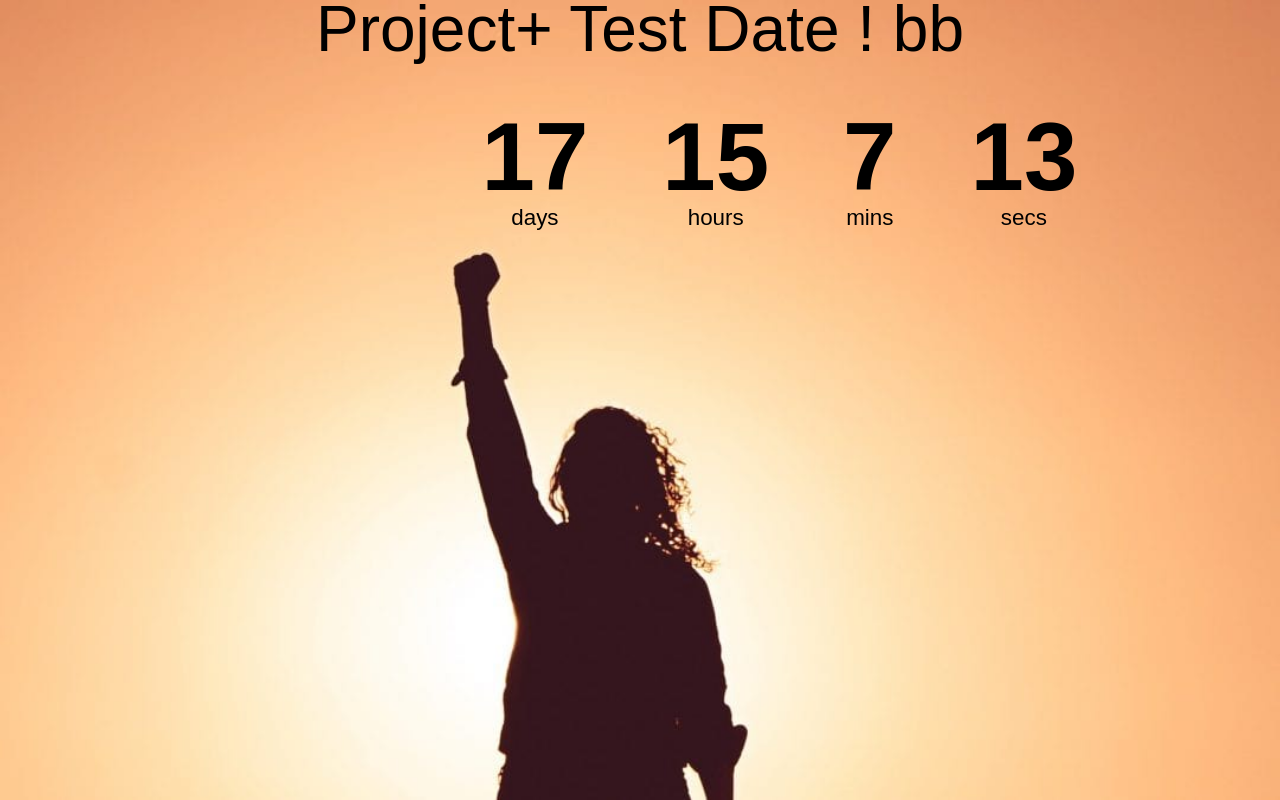
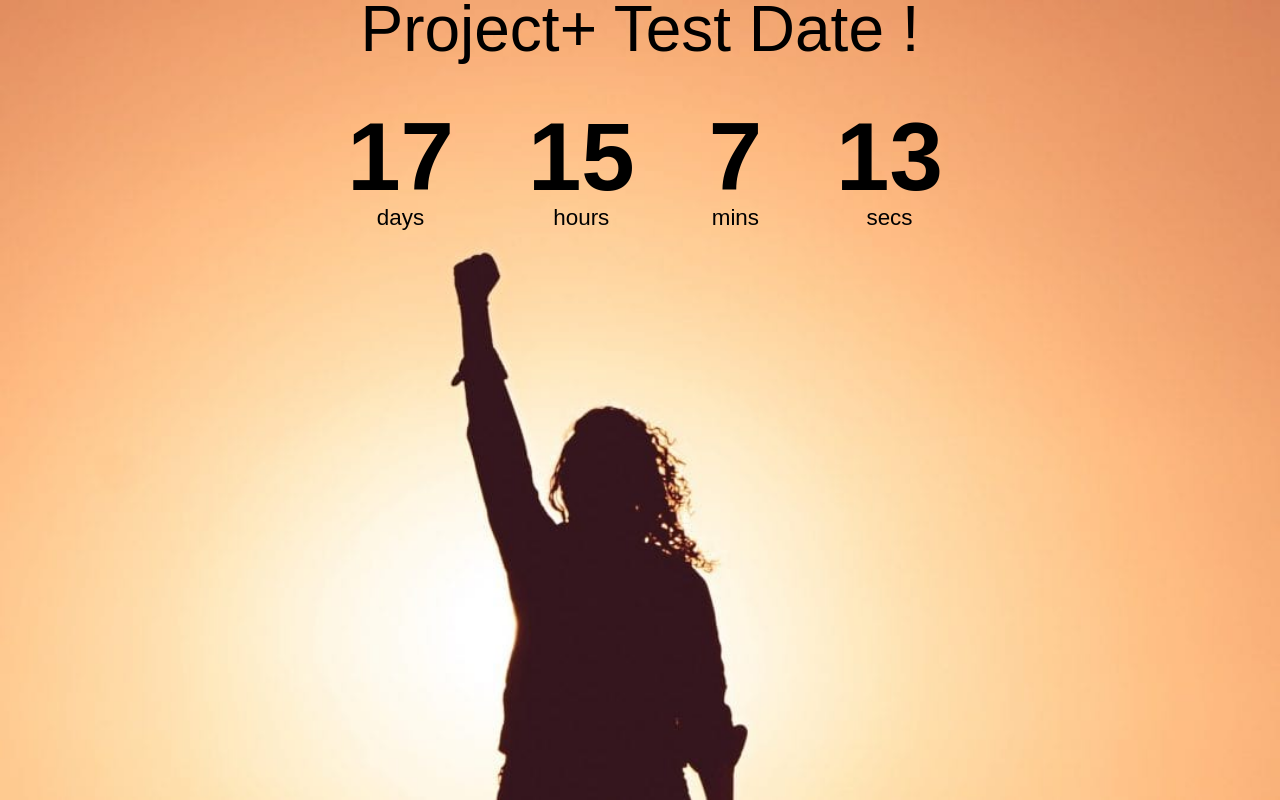
Before and after one commit to AOLink/Timer, a plain HTML site: page index.html in a window 1280 px wide. Drawn offline with Linux system fonts and the light colour scheme; a web font is replaced by a local one.

Commit message:
fixed heading & countdown container alignment issues

```diff
--- a/index.html
+++ b/index.html
@@ -6,10 +6,10 @@
     <meta name="viewport" content="width=device-width, initial-scale=1.0">
     <title>Timer</title>
     <link rel="stylesheet" href="style.css">
-
+ </head>
 <body>
     <h1>
-      Project+ Test Date ! bb
+      Project+ Test Date !
     </h1>
 
     <div class="countdown-container">
--- a/style.css
+++ b/style.css
@@ -24,7 +24,7 @@ body {
    /*  justify-content: center;**/
 
 
-    min-height: 100vh;
+    min-height: 100vh;/*mdn*/
 
     font-family: 'Stick No Bills', sans-serif;
     margin: 0;
@@ -38,14 +38,15 @@ h1 {
  */
     font-weight: normal;
     font-size: 4rem; /*mdn*/
-    align-items: right; /***/
+    align-items: right;
 
   margin-top: -0.5rem; /* how is this affecting h1??? */
 }
 
 .countdown-container {
     display: flex;
-    margin-left: 21%;
+    /* margin-left: 21%; */
+
 }
 
 .big-text {
```
